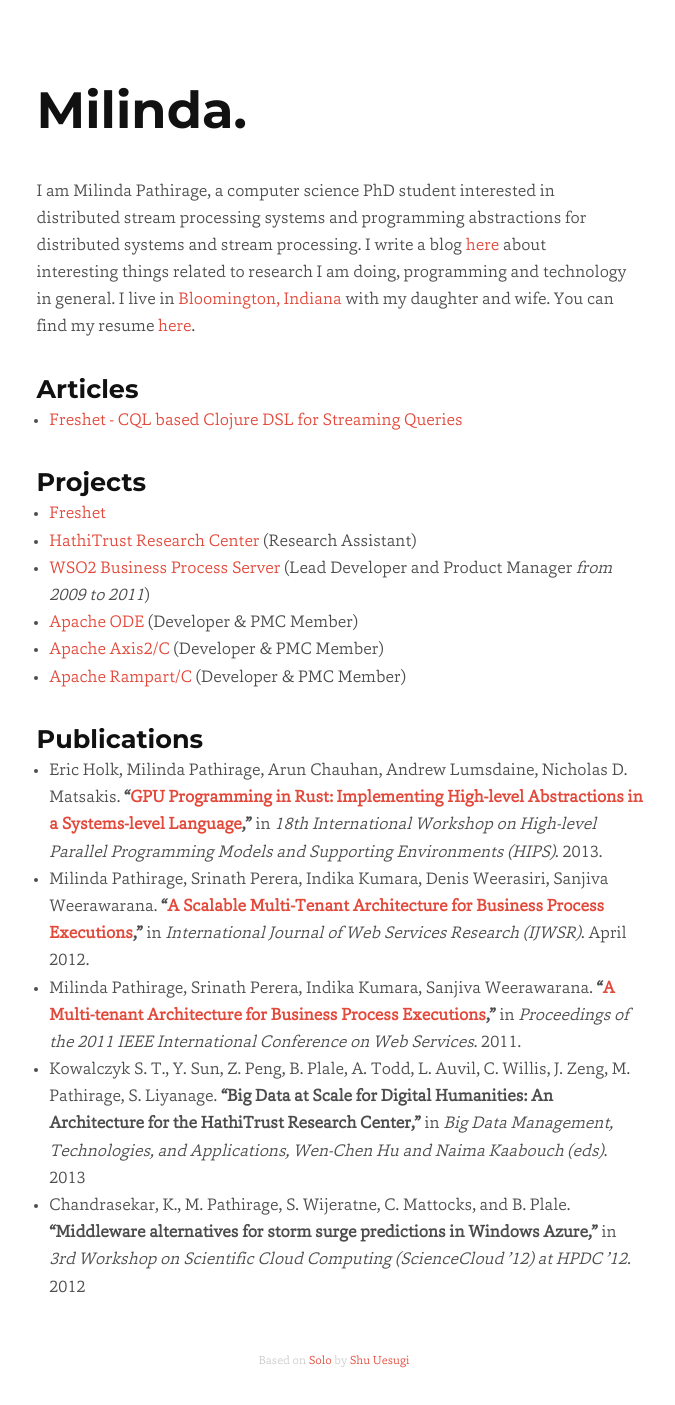
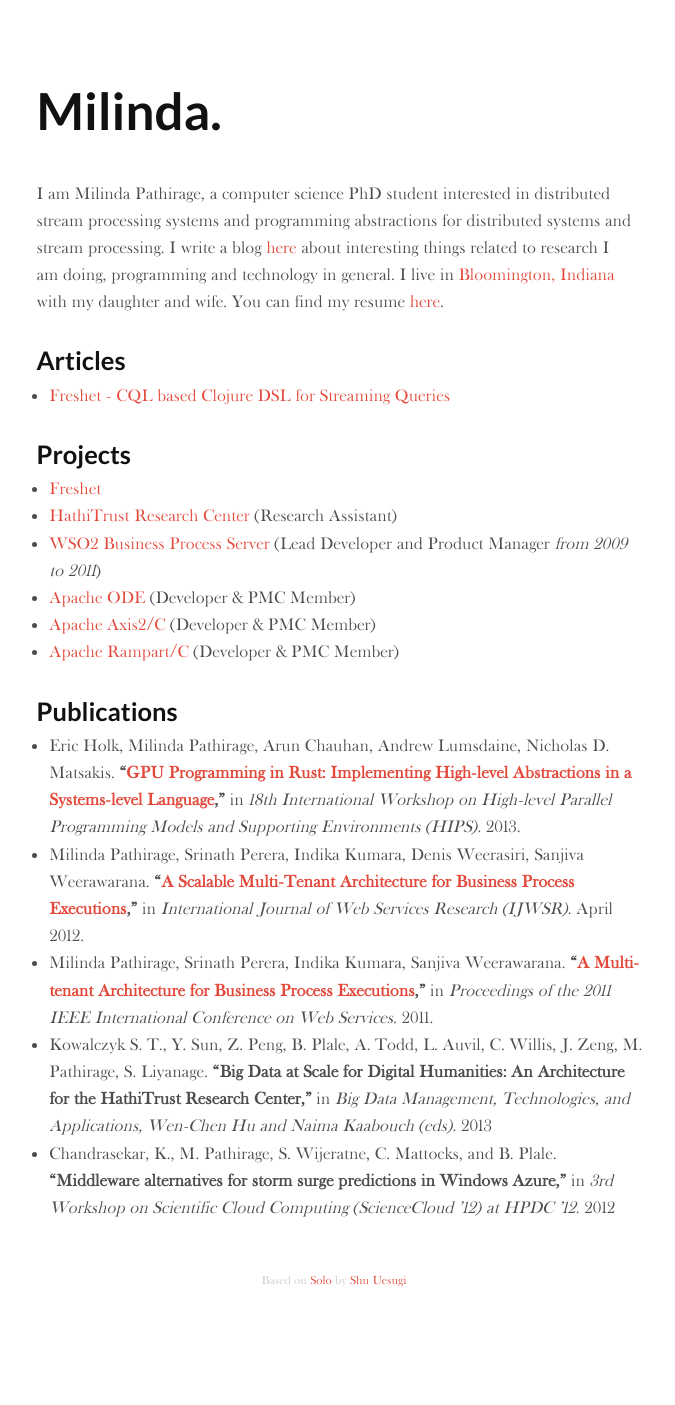
Before and after one commit to milinda/milinda.github.io, a Jekyll site: the page built from index.html, in a window 1280 px wide. Shown: the whole page, without its empty margins (306-981 px from the left). Built offline with Jekyll 4.4.1, drawn with Linux system fonts in a browser that asks for light colours; nearby versions of some CDN libraries; some web fonts are replaced; after the commit the page ends 1323 px from its top, so only the background shows below that.

Commit message:
new fonts

```diff
--- a/_layouts/default.html
+++ b/_layouts/default.html
@@ -5,7 +5,6 @@
   <meta http-equiv="X-UA-Compatible" content="IE=edge">
   <meta name="viewport" content="width=device-width, initial-scale=1.0">
   <title>{{ site.title_tag_text }}</title>
-  <link href='//fonts.googleapis.com/css?family=Roboto:400,400italic,700' rel='stylesheet' type='text/css'>
   <link href="//maxcdn.bootstrapcdn.com/font-awesome/4.2.0/css/font-awesome.min.css" rel="stylesheet">
   <link rel="stylesheet" href="css/normalize.css">
   <link rel="stylesheet" href="css/syntax.css">
--- a/_layouts/post.html
+++ b/_layouts/post.html
@@ -5,9 +5,8 @@
   <meta http-equiv="X-UA-Compatible" content="IE=edge">
   <meta name="viewport" content="width=device-width, initial-scale=1.0">
   <title>{{ page.title }}</title>
-    <link rel="stylesheet" href="//cdnjs.cloudflare.com/ajax/libs/highlight.js/8.4/styles/solarized_light.min.css">
+  <link rel="stylesheet" href="//cdnjs.cloudflare.com/ajax/libs/highlight.js/8.4/styles/solarized_light.min.css">
   <script src="//cdnjs.cloudflare.com/ajax/libs/highlight.js/8.4/highlight.min.js"></script>
-  <link href='//fonts.googleapis.com/css?family=Roboto:400,400italic,700' rel='stylesheet' type='text/css'>
   <link href="//maxcdn.bootstrapcdn.com/font-awesome/4.2.0/css/font-awesome.min.css" rel="stylesheet">
   <link rel="stylesheet" href="/css/normalize.css">
   <link rel="stylesheet" href="/css/solo.css">
--- a/css/solo.css
+++ b/css/solo.css
@@ -1,12 +1,25 @@
 @import url(//fonts.googleapis.com/css?family=Montserrat:700);
 @import url(//fonts.googleapis.com/css?family=Inconsolata:400,700);
-@import url(http://fonts.googleapis.com/css?family=Raleway:400,300,200,700,600,500);
-@import url(http://fonts.googleapis.com/css?family=Lato:300,400,700,300italic,400italic,700italic);
-@import url(http://fonts.googleapis.com/css?family=EB+Garamond);
+@import url(http://fonts.googleapis.com/css?family=Libre+Baskerville:400,700,400italic);
+@import url(http://fonts.googleapis.com/css?family=Lato:400,700,400italic,700italic);
+
+@font-face {
+  font-family: 'OpenBaskerville0053Normal';
+  src: url('webfonts/OpenBaskerville-0.0.53.otf') format('opentype');
+  font-weight: normal;
+  font-style: normal;
+}
+
+/* The following rules are deprecated. */
+@font-face {
+  font-family: 'Open Baskerville 0.0.53';
+  src: url('webfonts/OpenBaskerville-0.0.53.otf') format('opentype');
+  font-weight: normal;
+  font-style: normal;
+}
 
 html {
-  /*font: 16px/1.5 'Lato', sans-serif;*/
-  font: 17px/1.6 'Capita-Light', sans-serif;
+  font: 17px/1.6 'OpenBaskerville0053Normal', 'Libre Baskerville', serif;
   font-weight: 300;
 }
 
@@ -41,9 +54,10 @@ a:hover, a:focus {
 }
 
 h1, h2, h3, h4, h5, h6 {
-  font-family: Montserrat, sans-serif;
+  font-family: 'Lato', sans-serif;
   margin: 0 0 0.5rem -0.1rem /* align left edge */;
   line-height: 1;
+  font-weight: 700;
   color: #111;
   text-rendering: optimizeLegibility;
 }
```
Also changed, not shown: css/webfonts/OpenBaskerville-0.0.53.otf (added), 2 other files.
